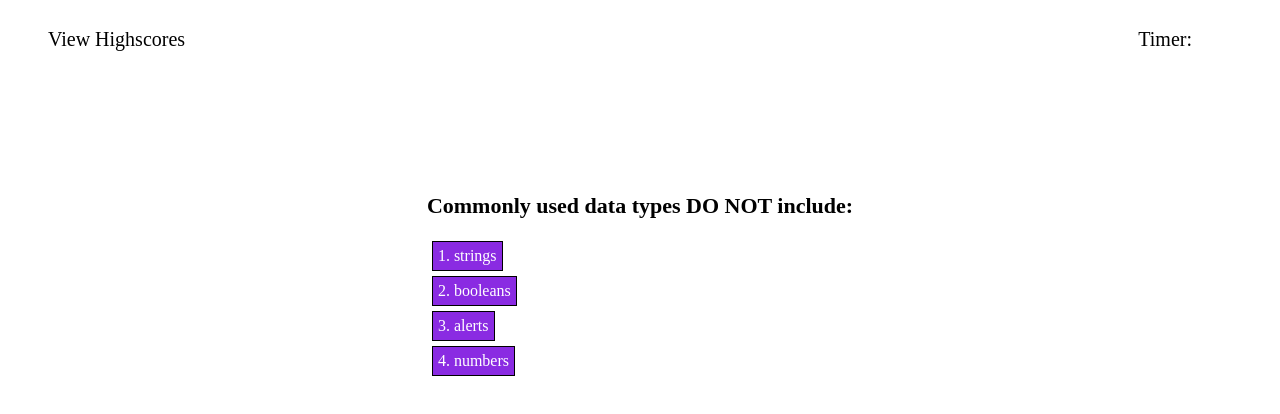
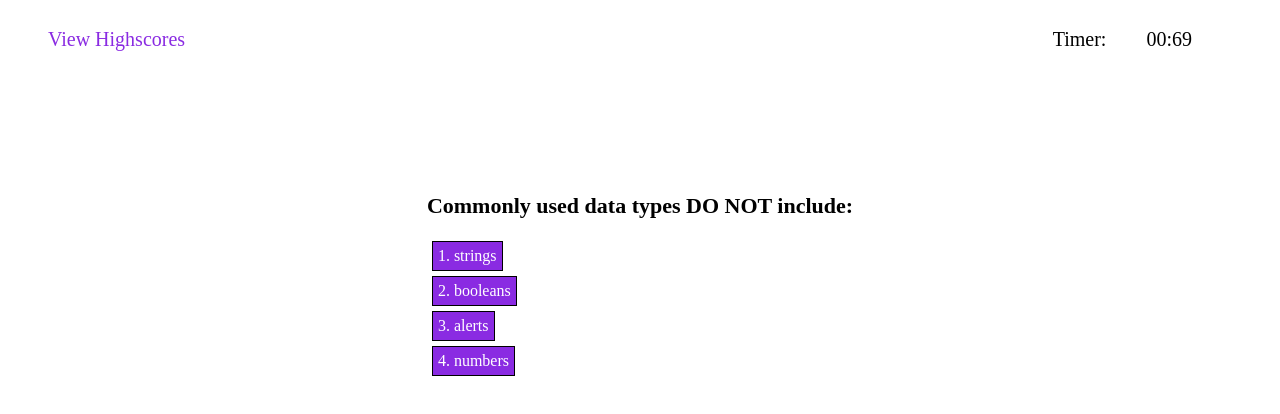
Before and after one commit to micah41224/04-Web-APIs-Code-Quiz, a plain HTML site: page index.html in a window 1280 px wide. Both pictures are taken after a click on the element "Start Quiz". Drawn offline with Linux system fonts and the light colour scheme.

Commit message:
Working on timer deduction functionality

```diff
--- a/assets/css/style.css
+++ b/assets/css/style.css
@@ -72,3 +72,8 @@ li {
 nav {
     padding-top: 20px;
 }
+
+#highScoresNav {
+    color:blueviolet;
+    /*text-decoration: underline;*/
+}
--- a/assets/js/script.js
+++ b/assets/js/script.js
@@ -67,6 +67,7 @@ let currentQuestion = 0;
 
 
 function makeQuestion(){
+
     let q = questions[currentQuestion];
 
     question.innerHTML = "<p>"+ q.question +"</p";
@@ -85,6 +86,7 @@ function startQuiz(){
   container.style.display = "none";
   makeQuestion();
   quiz.style.display = "block";
+  timer();
 }
 
 function checkAnswer(answer){
@@ -117,7 +119,24 @@ function answerIsWrong(){
   previousAnswer = "<div class=\"pAnswer\">Incorrect!</div>";
 }
 
+function showHighScores(){
+  yourScore.style.display = "block";
+  quiz.style.display = "none";
+}
 
+function timer(){
+  var sec = 70;
+  var timer = setInterval(function(){
+      document.getElementById('timerDisplay').innerHTML='00:'+sec;
+      sec--;
+      if (sec < 0) {
+          clearInterval(timer);
+      }
+      /*if (previousAnswer == "<div class=\"pAnswer\">Incorrect!</div>") {
+      document.getElementById('timerDisplay').innerHTML='00:'+ (sec - 10000);
+      } */
+  }, 1000);
+}
 
 
 
--- a/index.html
+++ b/index.html
@@ -10,12 +10,9 @@
 <body>
   <nav>
     <ul>
-        <li>
-            View Highscores
-        </li>
-        <li style="float:right; padding-right: 80px;">
-          Timer:
-        </li>
+        <li id="highScoresNav" onclick="">View Highscores</li>
+        <li id="timerDisplay" style="float:right; padding-right: 80px;"></li>
+        <li style="float:right; padding-right: 40px;">Timer: </li>
     </ul>
 </nav>
 <div id="container">
@@ -35,7 +32,7 @@
         <div id="pAnswer"></div>
   </div>
   <div id="yourScore" style = "display : none;">
-    <p style="text-align:center;">TEST TEXT</p>
+    <p id="score" style="text-align:center;">Pull final result from timer</p>
   </div>
 </div>
     <script src="./assets/js/script.js"></script>
```
